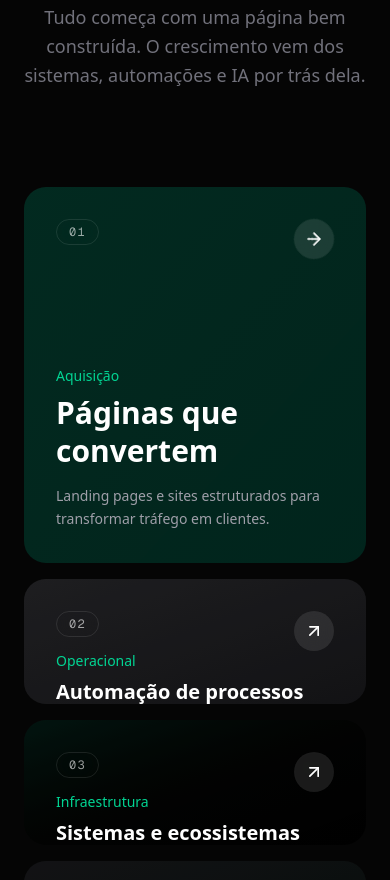
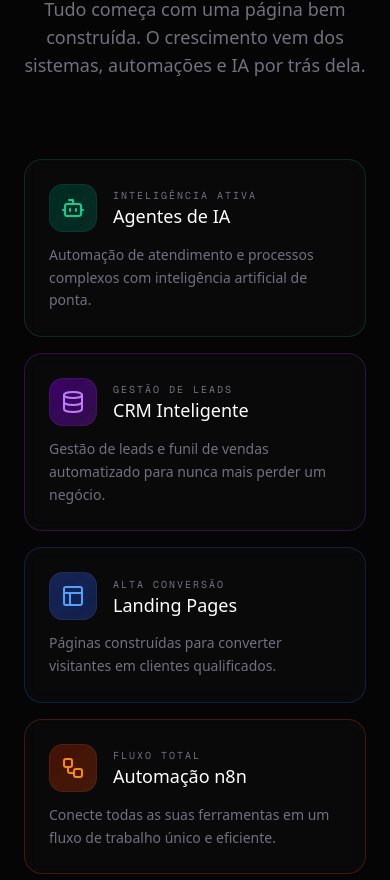
Before and after one commit to Pedrinhostay/pedromiguel, a Next.js app: page / in a window 390 px wide. Shown: the part 1120-2000 px from the top of the page. Built offline with nearby package versions, Linux system fonts and the light colour scheme.

Commit message:
refactor: solutions UI, ecosystem removed, webp images, hero responsive, translations

```diff
--- a/app/page.tsx
+++ b/app/page.tsx
@@ -1,7 +1,6 @@
 import { Header } from "@/components/sections/Header";
 import { Hero } from "@/components/sections/Hero";
 import { Solutions } from "@/components/sections/Solutions";
-import { Ecosystem } from "@/components/sections/Ecosystem";
 import { About } from "@/components/sections/About";
 import { FAQ } from "@/components/sections/FAQ";
 import { Footer } from "@/components/sections/Footer";
@@ -12,7 +11,6 @@ export default function Home() {
       <Header />
       <Hero />
       <Solutions />
-      <Ecosystem />
       <About />
       <FAQ />
       <Footer />
--- a/components/providers/LanguageProvider.tsx
+++ b/components/providers/LanguageProvider.tsx
@@ -30,24 +30,24 @@ const translations: Record<Language, Record<string, string>> = {
         "solutions.stat1.label": "Operações Transformadas",
         "solutions.stat2.label": "Tecnologias de Ponta",
         "solutions.stat3.label": "Impacto Gerado",
-        "solutions.card1.title": "Páginas que convertem",
-        "solutions.card1.category": "Aquisição",
-        "solutions.card1.description": "Landing pages e sites estruturados para transformar tráfego em clientes.",
-        "solutions.card2.title": "Automação de processos",
-        "solutions.card2.category": "Operacional",
-        "solutions.card2.description": "Elimine tarefas manuais e organize sua operação com fluxos inteligentes.",
-        "solutions.card3.title": "Sistemas e ecossistemas",
-        "solutions.card3.category": "Infraestrutura",
-        "solutions.card3.description": "CRM, dados, atendimento e marketing conectados em um único sistema.",
-        "solutions.card4.title": "Integrações inteligentes",
-        "solutions.card4.category": "Escala",
-        "solutions.card4.description": "Ferramentas que conversam entre si usando automação e IA.",
-
-        // Ecosystem
-        "ecosystem.badge": "Implementando IA",
-        "ecosystem.title": "Tecnologia, Automação e",
-        "ecosystem.titleLine2": "Crescimento.",
-        "ecosystem.subtitle": "Crio ecossistemas interconectados onde todas as suas ferramentas conversam entre si, potencializadas por Inteligência Artificial.",
+        "solutions.card1.title": "Agentes de IA",
+        "solutions.card1.category": "Inteligência Ativa",
+        "solutions.card1.description": "Automação de atendimento e processos complexos com inteligência artificial de ponta.",
+        "solutions.card2.title": "CRM Inteligente",
+        "solutions.card2.category": "Gestão de Leads",
+        "solutions.card2.description": "Gestão de leads e funil de vendas automatizado para nunca mais perder um negócio.",
+        "solutions.card3.title": "Landing Pages",
+        "solutions.card3.category": "Alta Conversão",
+        "solutions.card3.description": "Páginas construídas para converter visitantes em clientes qualificados.",
+        "solutions.card4.title": "Automação n8n",
+        "solutions.card4.category": "Fluxo Total",
+        "solutions.card4.description": "Conecte todas as suas ferramentas em um fluxo de trabalho único e eficiente.",
+        "solutions.card5.title": "Google Meu Negócio",
+        "solutions.card5.category": "Presença Local",
+        "solutions.card5.description": "Domine as buscas locais e atraia clientes que já estão prontos para comprar.",
+        "solutions.card6.title": "Dashboards de Vendas",
+        "solutions.card6.category": "Dados Reais",
+        "solutions.card6.description": "Visibilidade total dos seus números em tempo real para decisões baseadas em dados.",
 
         // About
         "about.badge": "SOBRE MIM",
@@ -91,24 +91,25 @@ const translations: Record<Language, Record<string, string>> = {
         "solutions.stat1.label": "Transformed Operations",
         "solutions.stat2.label": "Cutting-Edge Technologies",
         "solutions.stat3.label": "Impact Generated",
-        "solutions.card1.title": "Pages that convert",
-        "solutions.card1.category": "Acquisition",
-        "solutions.card1.description": "Landing pages and sites structured to turn traffic into customers.",
-        "solutions.card2.title": "Process automation",
-        "solutions.card2.category": "Operational",
-        "solutions.card2.description": "Eliminate manual tasks and organize your operation with intelligent flows.",
-        "solutions.card3.title": "Systems and ecosystems",
-        "solutions.card3.category": "Infrastructure",
-        "solutions.card3.description": "CRM, data, support and marketing connected in a single system.",
-        "solutions.card4.title": "Smart integrations",
-        "solutions.card4.category": "Scale",
-        "solutions.card4.description": "Tools that talk to each other using automation and AI.",
 
-        // Ecosystem
-        "ecosystem.badge": "Implementing AI",
-        "ecosystem.title": "Technology, Automation and",
-        "ecosystem.titleLine2": "Growth.",
-        "ecosystem.subtitle": "I create interconnected ecosystems where all your tools talk to each other, powered by Artificial Intelligence.",
+        "solutions.card1.title": "AI Agents",
+        "solutions.card1.category": "Active Intelligence",
+        "solutions.card1.description": "Customer service and complex process automation with cutting-edge artificial intelligence.",
+        "solutions.card2.title": "Intelligent CRM",
+        "solutions.card2.category": "Lead Management",
+        "solutions.card2.description": "Lead management and automated sales funnel to never lose a deal again.",
+        "solutions.card3.title": "Landing Pages",
+        "solutions.card3.category": "High Conversion",
+        "solutions.card3.description": "Pages built to convert visitors into qualified clients.",
+        "solutions.card4.title": "n8n Automation",
+        "solutions.card4.category": "Total Flow",
+        "solutions.card4.description": "Connect all your tools in a single, efficient workflow.",
+        "solutions.card5.title": "Google My Business",
+        "solutions.card5.category": "Local Presence",
+        "solutions.card5.description": "Dominate local searches and attract customers who are ready to buy.",
+        "solutions.card6.title": "Sales Dashboards",
+        "solutions.card6.category": "Real Data",
+        "solutions.card6.description": "Total visibility of your numbers in real-time for data-driven decisions.",
 
         // About
         "about.badge": "ABOUT ME",
--- a/components/sections/About.tsx
+++ b/components/sections/About.tsx
@@ -18,7 +18,7 @@ export function About() {
             {/* Hero Image Background - Responsive */}
             <div
                 className="absolute inset-0 bg-cover bg-center bg-no-repeat z-0
-                md:bg-[url('/images/hero.png')]"
+                md:bg-[url('/images/hero.webp')]"
             />
 
             {/* Conteúdo */}
--- a/components/sections/Hero.tsx
+++ b/components/sections/Hero.tsx
@@ -123,7 +123,7 @@ export function Hero() {
                             initial={{ opacity: 0, y: 20 }}
                             animate={{ opacity: 1, y: 0 }}
                             transition={{ delay: 0.2, duration: 0.8 }}
-                            className="text-lg md:text-xl text-zinc-500 max-w-xl leading-relaxed mb-10 font-light"
+                            className="text-base md:text-xl text-zinc-400 max-w-xl leading-relaxed mb-8 md:mb-10 font-light px-4 md:px-0"
                         >
                             {t("hero.subtitle")}
                         </motion.p>
--- a/components/sections/Solutions.tsx
+++ b/components/sections/Solutions.tsx
@@ -1,174 +1,250 @@
 "use client";
 
-import { motion, useInView, useSpring, useTransform } from "framer-motion";
-import { useEffect, useRef, useState } from "react";
-import { ArrowUpRight } from "lucide-react";
+import { motion } from "framer-motion";
+import { useRef } from "react";
+import { Bot, Database, Layout, Workflow, MapPin, BarChart3 } from "lucide-react";
 import { useLanguage } from "@/components/providers/LanguageProvider";
 
-// Dados dos projetos com chaves de tradução
-const solutionKeys = [
+const solutions = [
     {
         id: 1,
         titleKey: "solutions.card1.title",
         categoryKey: "solutions.card1.category",
         descriptionKey: "solutions.card1.description",
-        gradient: "from-emerald-900/50 to-emerald-950/80",
+        icon: Bot,
+        color: "from-emerald-950 to-emerald-900/50",
+        iconColor: "text-emerald-400",
+        border: "border-emerald-500/20",
     },
     {
         id: 2,
         titleKey: "solutions.card2.title",
         categoryKey: "solutions.card2.category",
         descriptionKey: "solutions.card2.description",
-        gradient: "from-zinc-800 to-zinc-900",
+        icon: Database,
+        color: "from-purple-950 to-purple-900/50",
+        iconColor: "text-purple-400",
+        border: "border-purple-500/20",
     },
     {
         id: 3,
         titleKey: "solutions.card3.title",
         categoryKey: "solutions.card3.category",
         descriptionKey: "solutions.card3.description",
-        gradient: "from-emerald-900/30 to-black",
+        icon: Layout,
+        color: "from-blue-950 to-blue-900/50",
+        iconColor: "text-blue-400",
+        border: "border-blue-500/20",
     },
     {
         id: 4,
         titleKey: "solutions.card4.title",
         categoryKey: "solutions.card4.category",
         descriptionKey: "solutions.card4.description",
-        gradient: "from-zinc-900 to-emerald-950/30",
-    }
+        icon: Workflow,
+        color: "from-orange-950 to-orange-900/50",
+        iconColor: "text-orange-400",
+        border: "border-orange-500/20",
+    },
+    {
+        id: 5,
+        titleKey: "solutions.card5.title",
+        categoryKey: "solutions.card5.category",
+        descriptionKey: "solutions.card5.description",
+        icon: MapPin,
+        color: "from-red-950 to-red-900/50",
+        iconColor: "text-red-400",
+        border: "border-red-500/20",
+    },
+    {
+        id: 6,
+        titleKey: "solutions.card6.title",
+        categoryKey: "solutions.card6.category",
+        descriptionKey: "solutions.card6.description",
+        icon: BarChart3,
+        color: "from-cyan-950 to-cyan-900/50",
+        iconColor: "text-cyan-400",
+        border: "border-cyan-500/20",
+    },
 ];
 
+// Animated SVG connector from center node to a card
+function ConnectorPath({ d, delay = 0 }: { d: string; delay?: number }) {
+    return (
+        <motion.path
+            d={d}
+            stroke="url(#lineGradient)"
+            strokeWidth="1"
+            fill="none"
+            strokeDasharray="1"
+            initial={{ pathLength: 0, opacity: 0 }}
+            whileInView={{ pathLength: 1, opacity: 1 }}
+            viewport={{ once: true }}
+            transition={{ duration: 1.2, delay, ease: "easeInOut" }}
+        />
+    );
+}
 
-const stats = [
-    { labelKey: "solutions.stat1.label", value: 2, suffix: "+" },
-    { labelKey: "solutions.stat2.label", value: 10, suffix: "+" },
-    { labelKey: "solutions.stat3.label", value: 100, suffix: "%" },
-];
+function SolutionCard({ solution, index, side }: { solution: typeof solutions[0], index: number, side: "left" | "right" | "center" }) {
+    const { t } = useLanguage();
+    const Icon = solution.icon;
 
-function Counter({ value, suffix }: { value: number; suffix: string }) {
-    const ref = useRef<HTMLSpanElement>(null);
-    const inView = useInView(ref, { once: true, margin: "-100px" });
-    const springValue = useSpring(0, { stiffness: 10, damping: 20 });
-    const rounded = useTransform(springValue, (latest) => Math.round(latest));
-
-    useEffect(() => {
-        if (inView) {
-            springValue.set(value);
+    const variants = {
+        initial: {
+            opacity: 0,
+            x: side === "left" ? -30 : side === "right" ? 30 : 0,
+            y: side === "center" ? 20 : 0
+        },
+        animate: {
+            opacity: 1,
+            x: 0,
+            y: 0,
+            transition: {
+                duration: 0.8,
+                delay: 0.1 + (index % 3) * 0.1,
+                ease: [0.21, 0.45, 0.32, 0.9] as const
+            }
         }
-    }, [inView, value, springValue]);
+    };
 
     return (
-        <span ref={ref} className="flex items-baseline">
-            <motion.span>{rounded}</motion.span>
-            {suffix}
-        </span>
+        <motion.div
+            variants={variants}
+            initial="initial"
+            whileInView="animate"
+            viewport={{ once: true }}
+            whileHover={{ y: -5, transition: { duration: 0.2 } }}
+            className={`group relative p-6 rounded-2xl border ${solution.border} bg-white/[0.02] backdrop-blur-sm transition-all hover:bg-white/[0.04] hover:shadow-[0_0_20px_rgba(255,255,255,0.02)]`}
+        >
+            <div className="flex items-center gap-4 mb-3">
+                <div className={`w-12 h-12 rounded-xl bg-gradient-to-br ${solution.color} flex items-center justify-center ${solution.iconColor} border border-white/5`}>
+                    <Icon className="w-6 h-6" />
+                </div>
+                <div>
+                    <span className="text-[10px] font-mono uppercase tracking-[0.2em] text-zinc-500 mb-0.5 block">
+                        {t(solution.categoryKey)}
+                    </span>
+                    <h3 className="text-white font-medium text-lg leading-tight group-hover:text-emerald-400 transition-colors">
+                        {t(solution.titleKey)}
+                    </h3>
+                </div>
+            </div>
+            <p className="text-zinc-500 text-sm leading-relaxed">
+                {t(solution.descriptionKey)}
+            </p>
+
+            {/* Connector lines visual indicator */}
+            {side !== "center" && (
+                <div className={`absolute top-1/2 -translate-y-1/2 w-2 h-2 rounded-full bg-emerald-500/30 blur-[2px] ${side === "left" ? "-right-1" : "-left-1"}`} />
+            )}
+        </motion.div>
     );
 }
 
 export function Solutions() {
-    const [activeId, setActiveId] = useState<number | null>(1);
     const { t } = useLanguage();
+    const sectionRef = useRef<HTMLDivElement>(null);
+
+    const leftCards = solutions.slice(0, 3);
+    const rightCards = solutions.slice(3, 6);
 
     return (
-        <section className="relative w-full bg-[#050505] py-32 overflow-hidden">
+        <section ref={sectionRef} className="relative w-full bg-[#050505] py-32 overflow-hidden">
+            {/* Ambient glow */}
+            <div className="absolute inset-0 bg-[radial-gradient(ellipse_at_center,_var(--tw-gradient-stops))] from-emerald-500/5 via-transparent to-transparent" />
+
             <div className="mx-auto max-w-[1400px] px-6 md:px-12 lg:px-20">
 
-                {/* Header da Seção */}
-                <div className="flex flex-col md:flex-row justify-between items-center md:items-end mb-24 gap-8 text-center md:text-left">
+                {/* Section Header */}
+                <div className="text-center mb-20">
                     <motion.h2
                         initial={{ opacity: 0, y: 20 }}
                         whileInView={{ opacity: 1, y: 0 }}
                         viewport={{ once: true }}
-                        className="text-4xl md:text-5xl lg:text-6xl font-semibold tracking-tight text-white leading-[1.1] max-w-2xl mx-auto md:mx-0"
+                        className="text-4xl md:text-5xl lg:text-6xl font-semibold tracking-tight text-white leading-[1.1] mb-6"
                     >
                         {t("solutions.title")}
                         <span className="text-zinc-500">{t("solutions.titleHighlight")}</span>
                     </motion.h2>
-
                     <motion.p
                         initial={{ opacity: 0, y: 20 }}
                         whileInView={{ opacity: 1, y: 0 }}
-                        transition={{ delay: 0.2 }}
                         viewport={{ once: true }}
-                        className="text-zinc-500 max-w-sm text-lg leading-relaxed text-center md:text-right"
+                        transition={{ delay: 0.15 }}
+                        className="text-zinc-500 text-lg max-w-xl mx-auto"
                     >
                         {t("solutions.subtitle")}
                     </motion.p>
                 </div>
 
-                {/* Galeria Expansiva */}
-                <div className="flex flex-col lg:flex-row gap-4 h-[800px] lg:h-[600px] w-full mb-32">
-                    {solutionKeys.map((item) => (
+                {/* — Desktop: Mind-map layout — */}
+                <div className="hidden lg:grid grid-cols-[1fr_auto_1fr] gap-8 items-center relative">
+
+                    {/* Left Cards */}
+                    <div className="flex flex-col gap-6">
+                        {leftCards.map((s, i) => (
+                            <SolutionCard key={s.id} solution={s} index={i} side="left" />
+                        ))}
+                    </div>
+
+                    {/* Center Node + SVG Lines */}
+                    <div className="relative flex items-center justify-center w-36">
+                        {/* SVG connecting lines */}
+                        <svg
+                            className="absolute inset-0 w-full h-full overflow-visible pointer-events-none"
+                            style={{ overflow: "visible" }}
+                        >
+                            <defs>
+                                <linearGradient id="lineGradient" x1="0%" y1="0%" x2="100%" y2="0%">
+                                    <stop offset="0%" stopColor="#10b981" stopOpacity="0" />
+                                    <stop offset="50%" stopColor="#10b981" stopOpacity="0.6" />
+                                    <stop offset="100%" stopColor="#10b981" stopOpacity="0" />
+                                </linearGradient>
+                            </defs>
+                            {/* Lines to left cards (top, mid, bottom) */}
+                            <ConnectorPath d="M 0,50% L -100%,17%" delay={0.3} />
+                            <ConnectorPath d="M 0,50% L -100%,50%" delay={0.5} />
+                            <ConnectorPath d="M 0,50% L -100%,83%" delay={0.7} />
+                            {/* Lines to right cards */}
+                            <ConnectorPath d="M 100%,50% L 200%,17%" delay={0.4} />
+                            <ConnectorPath d="M 100%,50% L 200%,50%" delay={0.6} />
+                            <ConnectorPath d="M 100%,50% L 200%,83%" delay={0.8} />
+                        </svg>
+
+                        {/* Core node */}
                         <motion.div
-                            key={item.id}
-                            className={`relative rounded-3xl overflow-hidden cursor-pointer transition-all duration-500 ease-[cubic-bezier(0.25,0.46,0.45,0.94)] ${activeId === item.id ? "flex-[3]" : "flex-[1]"
-                                } min-h-[100px]`}
-                            onClick={() => setActiveId(item.id)}
-                            onMouseEnter={() => setActiveId(item.id)}
+                            initial={{ opacity: 0, scale: 0.5 }}
+                            whileInView={{ opacity: 1, scale: 1 }}
+                            viewport={{ once: true }}
+                            transition={{ duration: 0.8, delay: 0.2 }}
+                            className="relative z-10 flex items-center justify-center"
                         >
-                            {/* Background Gradient/Image Placeholder */}
-                            <div className={`absolute inset-0 bg-gradient-to-br ${item.gradient}`} />
-
-                            {/* Overlay suave para escurecer quando inativo */}
-                            <div className={`absolute inset-0 bg-black/40 transition-opacity duration-300 ${activeId === item.id ? "opacity-0" : "opacity-60"}`} />
-
-                            {/* Conteúdo do Card */}
-                            <div className="absolute inset-0 p-8 flex flex-col justify-between">
-                                <div className="flex justify-between items-start">
-                                    <span className="text-xs font-mono uppercase tracking-widest text-white/60 border border-white/10 px-3 py-1 rounded-full backdrop-blur-md">
-                                        0{item.id}
-                                    </span>
-                                    <motion.div
-                                        animate={{ rotate: activeId === item.id ? 45 : 0 }}
-                                        className="w-10 h-10 rounded-full bg-white/10 backdrop-blur-md flex items-center justify-center text-white"
-                                    >
-                                        <ArrowUpRight className="w-5 h-5" />
-                                    </motion.div>
-                                </div>
-
-                                <div>
-                                    <motion.span
-                                        initial={{ opacity: 0 }}
-                                        animate={{ opacity: 1 }}
-                                        className="text-emerald-400 text-sm font-medium mb-2 block"
-                                    >
-                                        {t(item.categoryKey)}
-                                    </motion.span>
-                                    <h3 className={`font-semibold text-white leading-tight transition-all duration-300 ${activeId === item.id ? "text-3xl md:text-4xl" : "text-xl"}`}>
-                                        {t(item.titleKey)}
-                                    </h3>
-
-                                    <motion.div
-                                        initial={{ opacity: 0, height: 0 }}
-                                        animate={{
-                                            opacity: activeId === item.id ? 1 : 0,
-                                            height: activeId === item.id ? "auto" : 0
-                                        }}
-                                        className="overflow-hidden"
-                                    >
-                                        <p className="text-zinc-400 mt-4 max-w-md text-sm leading-relaxed">
-                                            {t(item.descriptionKey)}
-                                        </p>
-                                    </motion.div>
-                                </div>
+                            <motion.div
+                                animate={{ scale: [1, 1.1, 1] }}
+                                transition={{ repeat: Infinity, duration: 3, ease: "easeInOut" }}
+                                className="absolute w-24 h-24 rounded-full bg-emerald-500/10 blur-xl"
+                            />
+                            <div className="w-16 h-16 rounded-2xl bg-emerald-950/80 border border-emerald-500/40 flex items-center justify-center relative z-10 shadow-[0_0_30px_rgba(16,185,129,0.2)]">
+                                <svg viewBox="0 0 24 24" className="w-8 h-8 text-emerald-400" fill="none" stroke="currentColor" strokeWidth="1.5">
+                                    <path strokeLinecap="round" strokeLinejoin="round" d="M9 3H5a2 2 0 00-2 2v4m6-6h10a2 2 0 012 2v4M9 3v18m0 0h10a2 2 0 002-2V9M9 21H5a2 2 0 01-2-2V9m0 0h18" />
+                                </svg>
                             </div>
                         </motion.div>
-                    ))}
+                    </div>
+
+                    {/* Right Cards */}
+                    <div className="flex flex-col gap-6">
+                        {rightCards.map((s, i) => (
+                            <SolutionCard key={s.id} solution={s} index={i} side="right" />
+                        ))}
+                    </div>
                 </div>
 
-                {/* Estatísticas (Stats) */}
-                <div className="border-t border-white/10 pt-16 pb-8">
-                    <div className="grid grid-cols-1 md:grid-cols-3 gap-12 max-w-4xl mx-auto">
-                        {stats.map((stat, index) => (
-                            <div key={index} className="flex flex-col items-center justify-center text-center">
-                                <div className="text-5xl md:text-6xl font-bold text-white mb-2 tracking-tighter">
-                                    <Counter value={stat.value} suffix={stat.suffix} />
-                                </div>
-                                <span className="text-zinc-500 text-sm md:text-base font-medium uppercase tracking-wide">
-                                    {t(stat.labelKey)}
-                                </span>
-                            </div>
-                        ))}
-                    </div>
+                {/* — Mobile: Grid layout — */}
+                <div className="grid grid-cols-1 sm:grid-cols-2 gap-4 lg:hidden">
+                    {solutions.map((s, i) => (
+                        <SolutionCard key={s.id} solution={s} index={i} side="center" />
+                    ))}
                 </div>
 
             </div>
```
Also changed, not shown: components/sections/Ecosystem.tsx (deleted, +0 -107 lines), 1 other file (tests, documents, lock files or other folders).
